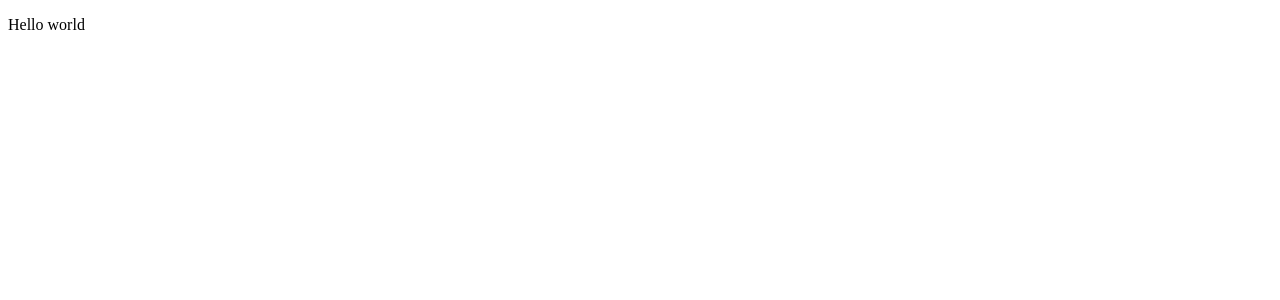
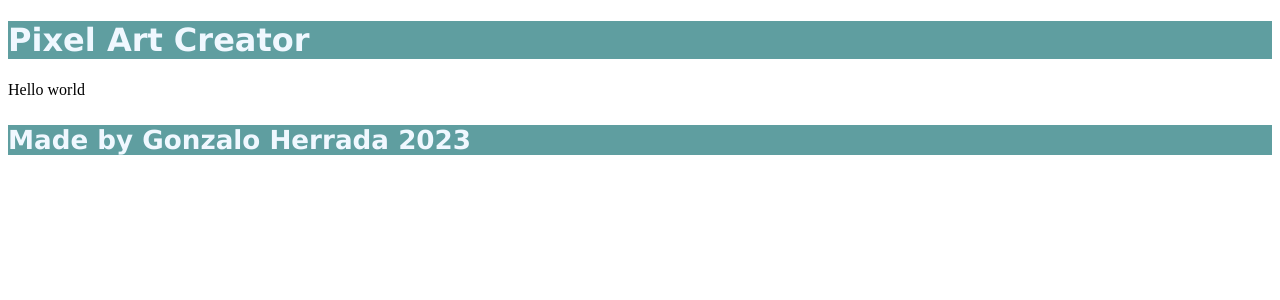
Before and after one commit to gherrada/pixel-art-creator, an Angular app: page / in a window 1280 px wide. Shown: the top 300 px of the page. Built offline with nearby package versions, Linux system fonts and the light colour scheme.

Commit message:
added basic header and footer

```diff
--- a/src/app/app.component.html
+++ b/src/app/app.component.html
@@ -1,3 +1,6 @@
 
+<app-header></app-header>
 
 <p> Hello world</p>
+
+<app-footer></app-footer>
--- a/src/app/app.module.ts
+++ b/src/app/app.module.ts
@@ -2,13 +2,16 @@ import { NgModule } from '@angular/core';
 import { BrowserModule } from '@angular/platform-browser';
 
 import { AppComponent } from './app.component';
+
+import { SharedModule } from './shared/shared.module';
 
 @NgModule({
   declarations: [
     AppComponent
   ],
   imports: [
-    BrowserModule
+    BrowserModule,
+    SharedModule
   ],
   providers: [],
   bootstrap: [AppComponent]
--- /dev/null
+++ b/src/app/shared/components/footer/footer.component.css
@@ -0,0 +1,7 @@
+.footer-container{
+    background-color: cadetblue;
+    font-family: Verdana, Geneva, Tahoma, sans-serif;
+    font-size: 1.4em;
+    color: aliceblue;
+
+}
--- /dev/null
+++ b/src/app/shared/components/footer/footer.component.html
@@ -0,0 +1,3 @@
+<div class="footer-container">
+    <h3>Made by Gonzalo Herrada 2023</h3>
+</div>
--- /dev/null
+++ b/src/app/shared/components/header/header.component.css
@@ -0,0 +1,5 @@
+.header-container{
+    background-color: cadetblue;
+    font-family: Verdana, Geneva, Tahoma, sans-serif;
+    color: aliceblue;
+}
--- /dev/null
+++ b/src/app/shared/components/header/header.component.html
@@ -0,0 +1,3 @@
+<div class="header-container">
+    <h1>Pixel Art Creator </h1>
+</div>
```
Also changed, not shown: src/app/shared/components/footer/footer.component.ts (added, +10 -0 lines), src/app/shared/components/header/header.component.ts (added, +10 -0 lines), src/app/shared/shared.module.ts (+8 -2 lines), 2 other files (tests, documents, lock files or other folders).
